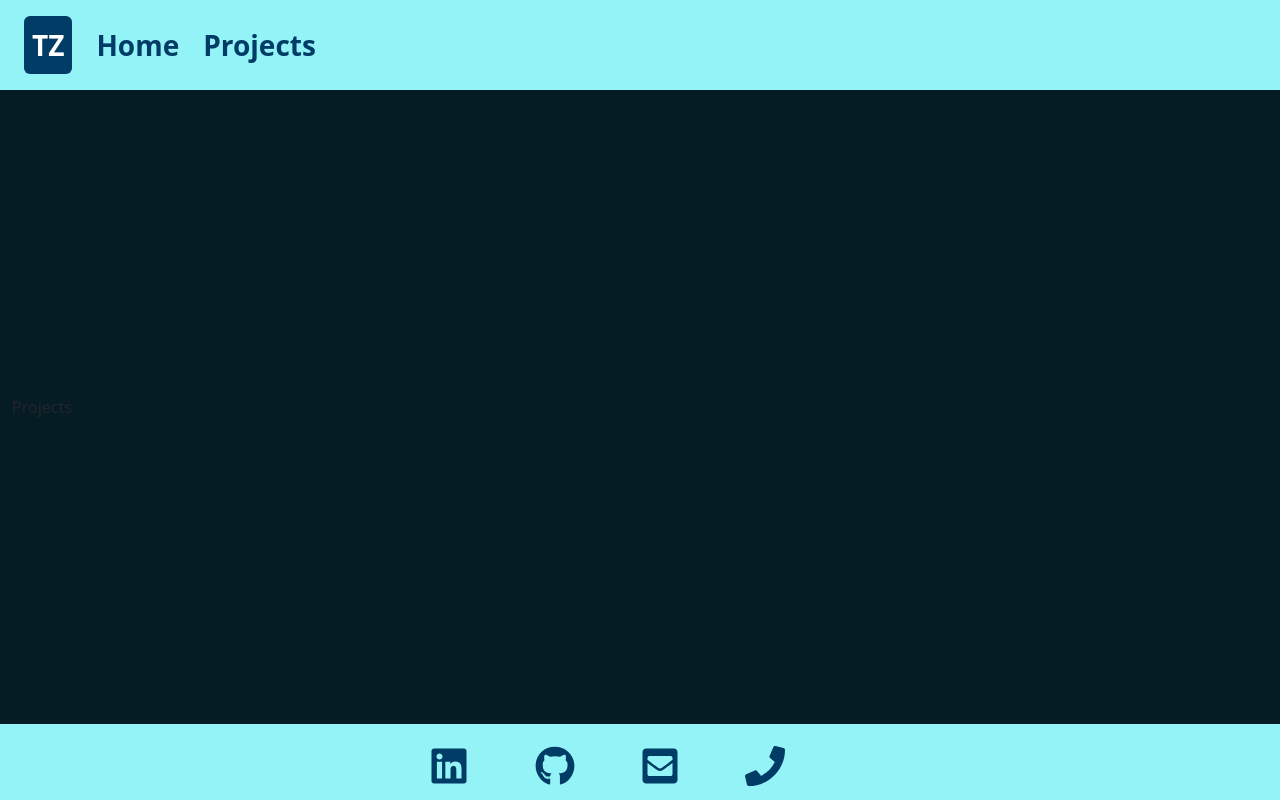
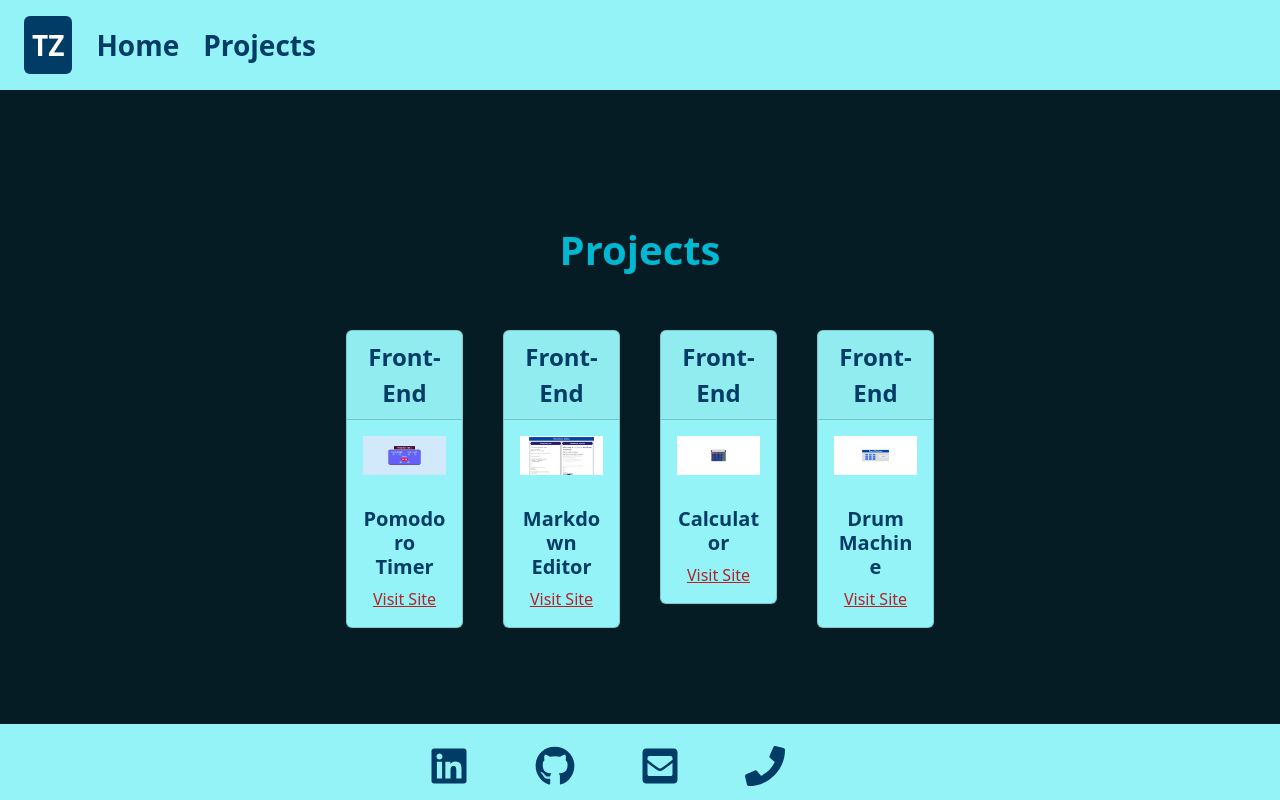
Before and after one commit to tzinadah/portfolio2.0, a Next.js app: page /projects in a window 1280 px wide. Built offline with nearby package versions, Linux system fonts and the light colour scheme.

Commit message:
Add projects page

```diff
--- a/src/app/layout.tsx
+++ b/src/app/layout.tsx
@@ -13,7 +13,7 @@ export default function RootLayout({
     <html lang="en">
       <body>
         <Container fluid className="d-flex flex-column justify-content-between vh-100">
-          <Row className="position-sticky top-0">
+          <Row className="position-sticky top-0 z-1">
             <Header />
           </Row>
           <Row>{children}</Row>
--- a/src/app/page.tsx
+++ b/src/app/page.tsx
@@ -30,7 +30,7 @@ export default function Root() {
           deploying full-stack applications. Actively seeking an internship to
           gain hands-on experience.
         </p>
-        <div className="border border-4 border-primary rounded-pill m-1"></div>
+        <div className="border border-4 border-primary rounded-pill m-2"></div>
       </Col>
     </>
   );
--- a/src/app/projects/page.tsx
+++ b/src/app/projects/page.tsx
@@ -1,3 +1,30 @@
+"use client";
+import Card from "react-bootstrap/Card";
+import Col from "react-bootstrap/Col";
+import Row from "react-bootstrap/Row";
+import Image from "next/image";
+import { Project, projects } from "./projectInfo";
+
 export default function Projects() {
-  return <div>Projects</div>;
+  return (
+    <Col className="d-flex flex-column align-items-center text-center">
+      <h1 className="text-info fw-bolder my-5">Projects</h1>
+      <Row className="w-50 m">
+        {projects.map((project: Project, index: number) => (
+          <Col xs={12} lg={6} xl={3} key={index}>
+            <Card className="bg-dark m-2 z-0">
+              <Card.Header className="fw-bold text-primary fs-4">{project.type}</Card.Header>
+              <Card.Body>
+                <Image src={project.image} alt={project.name} layout="responsive"/>
+              </Card.Body>
+              <Card.Body>
+                <Card.Title className="fw-bold text-primary fs-5">{project.name}</Card.Title>
+                <Card.Link href={project.link} target="_blank" className="text-secondary">Visit Site</Card.Link>
+              </Card.Body>
+            </Card>
+          </Col>
+        ))}
+      </Row>
+    </Col>
+  );
 }
--- a/src/app/projects/projectInfo.ts
+++ b/src/app/projects/projectInfo.ts
@@ -8,6 +8,7 @@ export type Project = {
   name: string;
   link: string;
   image: StaticImageData;
+  type: string;
 };
 
 export const projects: Project[] = [
@@ -15,20 +16,24 @@ export const projects: Project[] = [
     name: "Pomodoro Timer",
     link: "https://tzinadah.github.io/pomodoro-timer/",
     image: pomodoroImage,
+    type: "Front-End",
   },
   {
     name: "Markdown Editor",
     link: "https://tzinadah.github.io/markdown-editor/",
     image: markdownImage,
+    type: "Front-End",
   },
   {
     name: "Calculator",
     link: "https://tzinadah.github.io/calculator/",
     image: calculatorImage,
+    type: "Front-End",
   },
   {
     name: "Drum Machine",
     link: "https://tzinadah.github.io/drum-machine/",
     image: drumImage,
+    type: "Front-End",
   },
 ];
```
